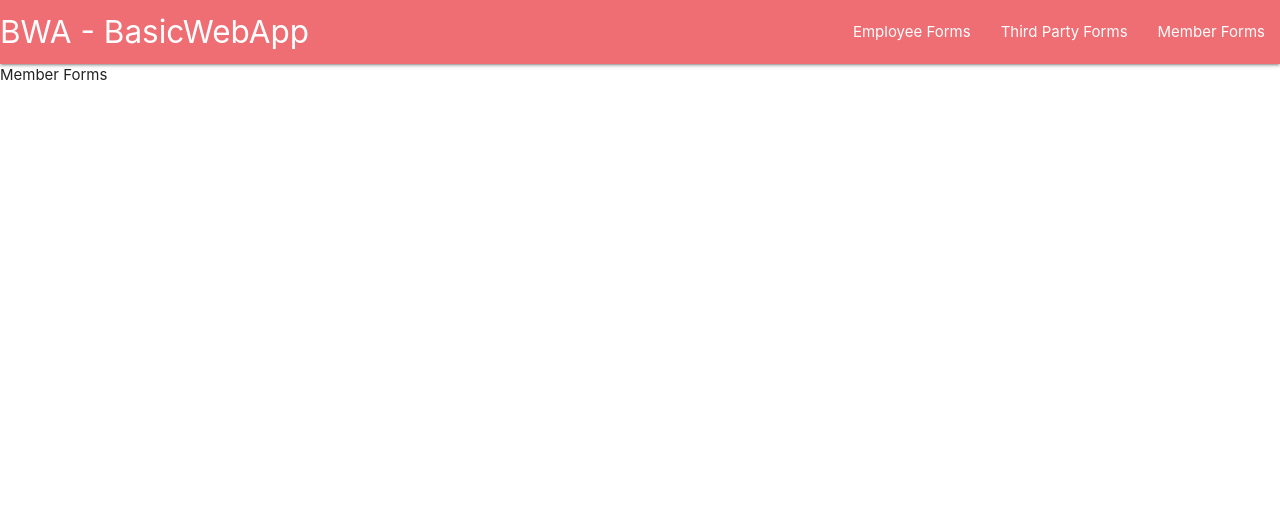
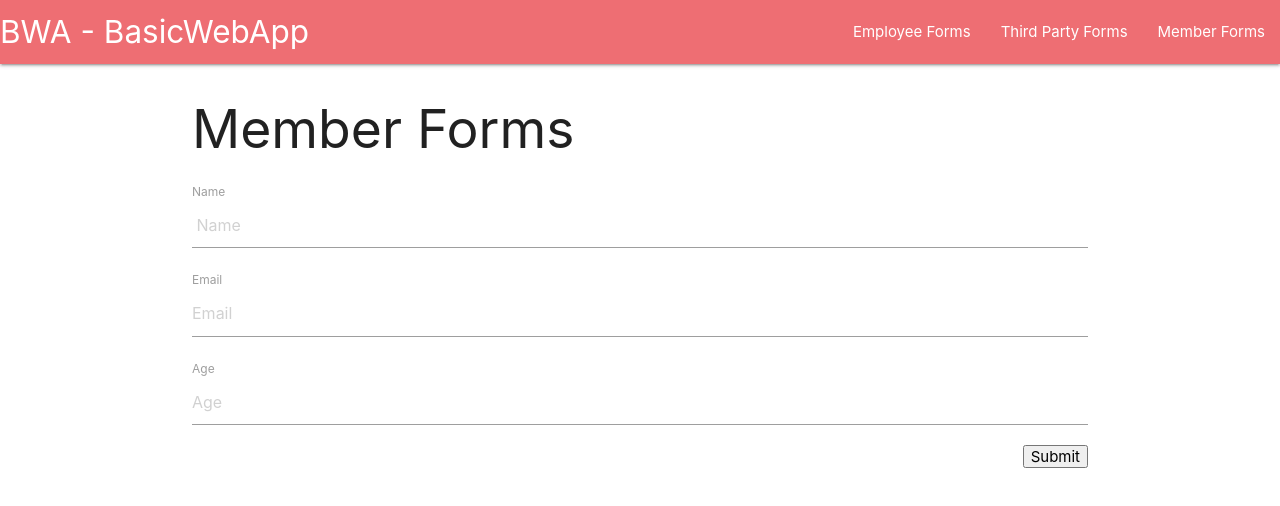
Before and after one commit to justinmorales1/basic-website, a React (Create React App) app: page /member-forms in a window 1280 px wide. Shown: the top 506 px of the page. Built offline with nearby package versions, Linux system fonts and the light colour scheme.

Commit message:
Updating Forms Components

```diff
--- a/src/components/TabOne/EmployeeForms.jsx
+++ b/src/components/TabOne/EmployeeForms.jsx
@@ -3,16 +3,18 @@ import { Field, reduxForm } from 'redux-form'
 const EmployeeForms  = (props) => {
     const { handleSubmit} = props;
     return (
+        <div>
             <form onSubmit={handleSubmit}>
                 <div className="container">
+                    <h2> Employee Forms </h2>
                 <div>
-                <label>First Name</label>
+                    <label>Employee Name</label>
                     <Field
-                    name="username"
+                        name="name"
                         type="text"
                         component="input"
-                    label="Username"
-                    placeholder="First Name"
+                        label="name"
+                        placeholder="Employee Name"
                         style={{marginBottom: '20px'}}
                     />
                 </div>
@@ -36,11 +38,12 @@ const EmployeeForms  = (props) => {
                         placeholder="Age"
                         style={{marginBottom: '20px'}}/>
                 </div>
-                <button type="submit">
+                    <button type="submit" className="right">
                         Submit
                     </button>
                 </div>
             </form>
+        </div>
     )
 }
 
--- a/src/components/TabThree/ThirdPartyForms.jsx
+++ b/src/components/TabThree/ThirdPartyForms.jsx
@@ -1,9 +1,54 @@
+import { Field, reduxForm } from 'redux-form'
 
 
-export default () => {
+const ThirdPartyForms = (props) => {
+    const {handleSubmit} = props;
     return (
         <div>
-            Third Party Forms
+            <form onSubmit={handleSubmit}>
+                <div className="container">
+                    <h2> Third Party Forms </h2>
+                    <div>
+                        <label>Third Party Name</label>
+                        <Field
+                            name="thirdPartyName"
+                            type="text"
+                            component="input"
+                            label="Username"
+                            placeholder="Third Party Name"
+                            style={{marginBottom: '20px'}}
+                        />
+                    </div>
+                    <div>
+                        <label>Email</label>
+                        <Field
+                            name="email"
+                            type="text"
+                            component="input"
+                            label="Email"
+                            placeholder="Email"
+                            style={{marginBottom: '20px'}}/>
+                    </div>
+                    <div>
+                        <label>Address</label>
+                        <Field
+                            name="address"
+                            type="text"
+                            component="input"
+                            label="adress"
+                            placeholder="Adress"
+                            style={{marginBottom: '20px'}}/>
+                    </div>
+                    <button type="submit" className="right">
+                        Submit
+                    </button>
+                </div>
+            </form>
         </div>
     )
 }
+
+
+export default reduxForm({
+    form: 'ThirdPartyForms'
+})(ThirdPartyForms)
--- a/src/components/TabTwo/MemberForms.jsx
+++ b/src/components/TabTwo/MemberForms.jsx
@@ -1,10 +1,54 @@
+import { Field, reduxForm } from 'redux-form'
 
 
 
-export default (props) => {
+const MemberForms =  (props) => {
+    const {handleSubmit} = props;
     return (
         <div>
-            Member Forms
+            <form onSubmit={handleSubmit}>
+                <div className="container">
+                    <h2> Member Forms </h2>
+                    <div>
+                        <label>Name</label>
+                        <Field
+                            name="name"
+                            type="text"
+                            component="input"
+                            label="nname"
+                            placeholder=" Name"
+                            style={{marginBottom: '20px'}}
+                        />
+                    </div>
+                    <div>
+                        <label>Email</label>
+                        <Field
+                            name="email"
+                            type="text"
+                            component="input"
+                            label="Email"
+                            placeholder="Email"
+                            style={{marginBottom: '20px'}}/>
+                    </div>
+                    <div>
+                        <label>Age</label>
+                        <Field
+                            name="age"
+                            type="text"
+                            component="input"
+                            label="Age"
+                            placeholder="Age"
+                            style={{marginBottom: '20px'}}/>
+                    </div>
+                    <button type="submit" className="right">
+                        Submit
+                    </button>
+                </div>
+            </form>
         </div>
     )
 };
+
+export default reduxForm({
+    form: 'memberForms'
+})(MemberForms)
```
Lines whose indentation alone changed are shown as unchanged.
